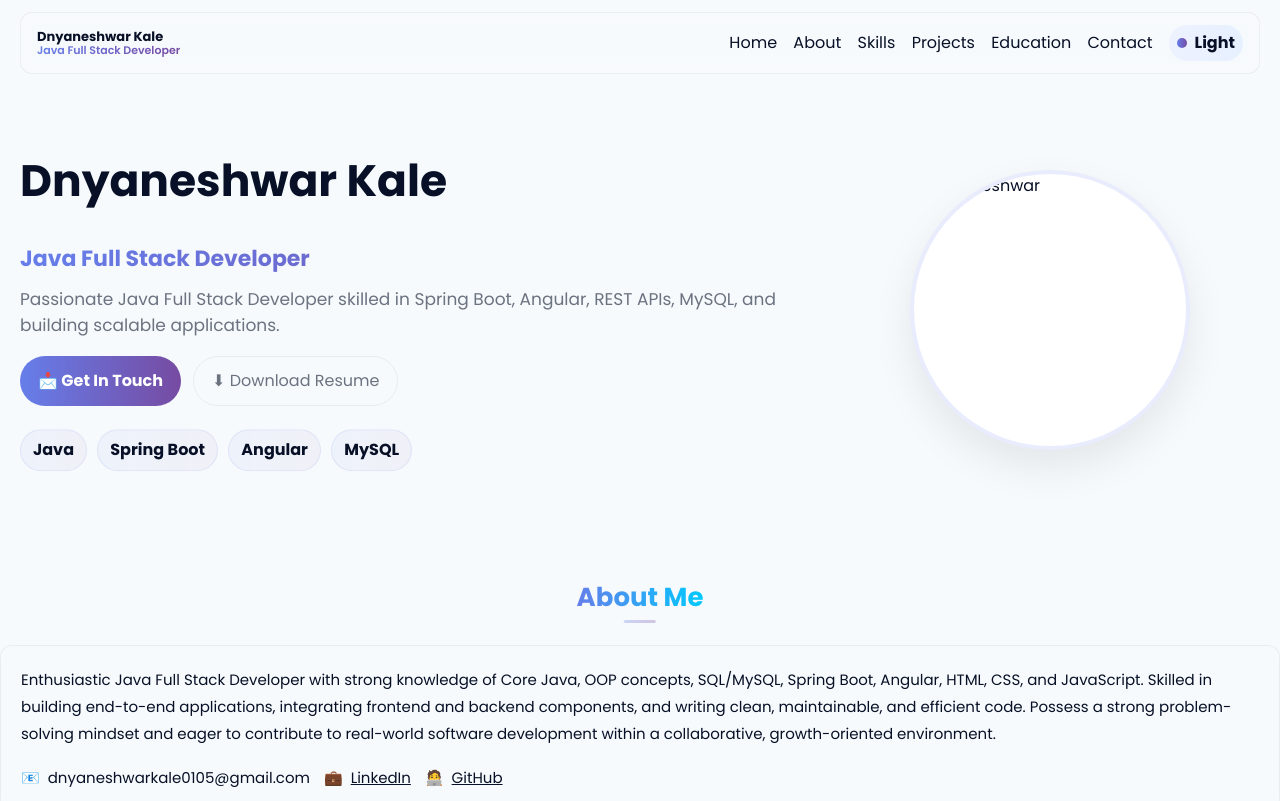
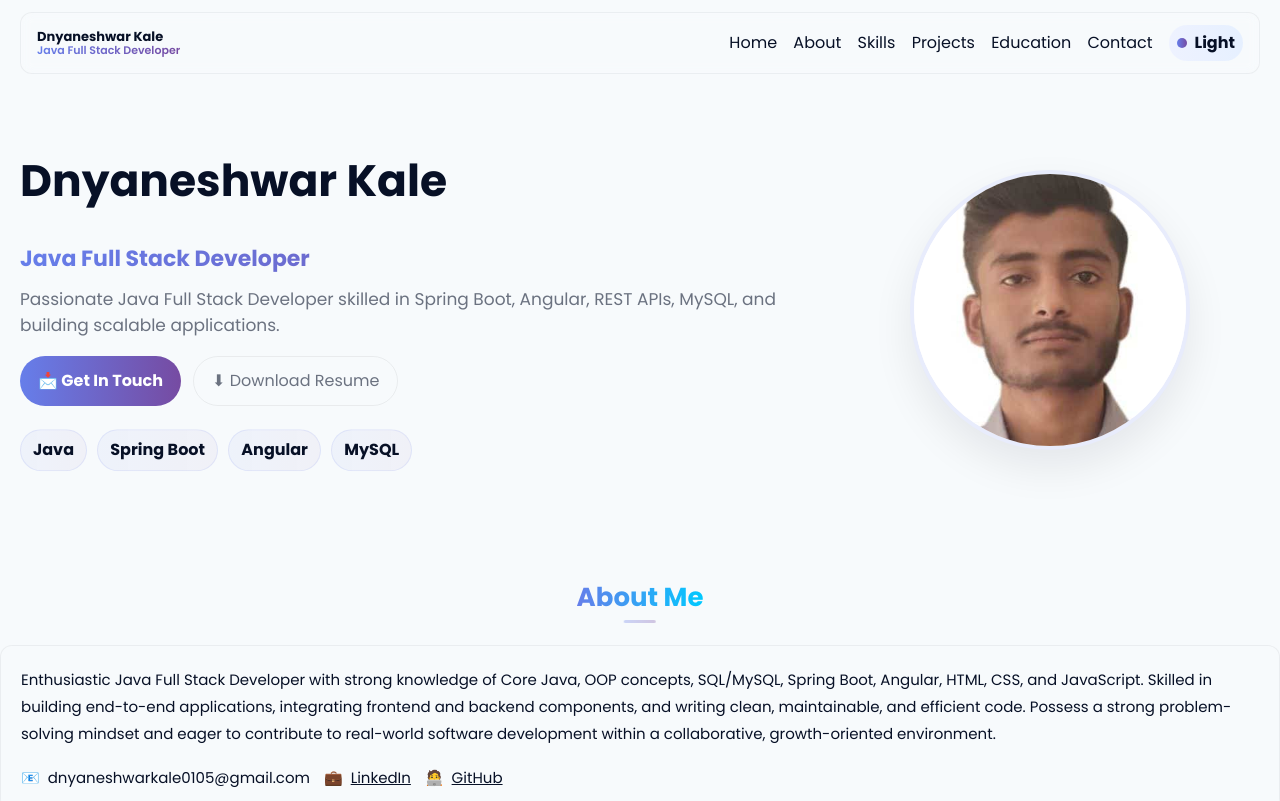
Before and after one commit to dnyaneshwarkale-dev/Portfolio, a plain HTML site: page index.html in a window 1280 px wide. Shown: the top 801 px of the page. Drawn offline with nearby package versions, Linux system fonts and the light colour scheme.

Commit message:
fix img path

```diff
--- a/index.html
+++ b/index.html
@@ -303,7 +303,7 @@
 
     <div class="hero-right reveal" style="display:flex;align-items:center;justify-content:center">
       <div class="profile">
-        <img src="./PortfoilioCode" alt="Dnyaneshwar">
+        <img src="Dnyaneshwar.jpg" alt="Dnyaneshwar">
       </div>
     </div>
   </section>
```
